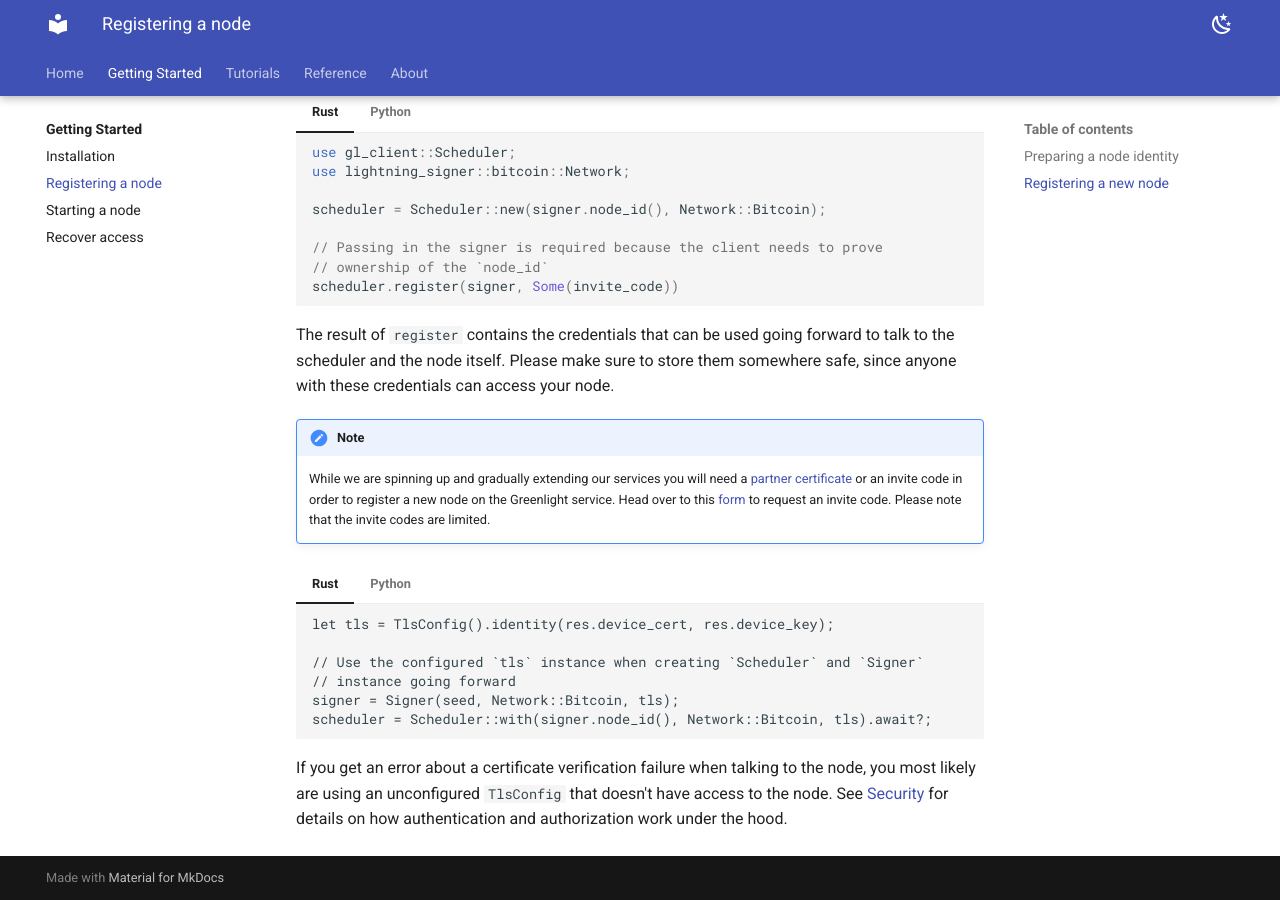
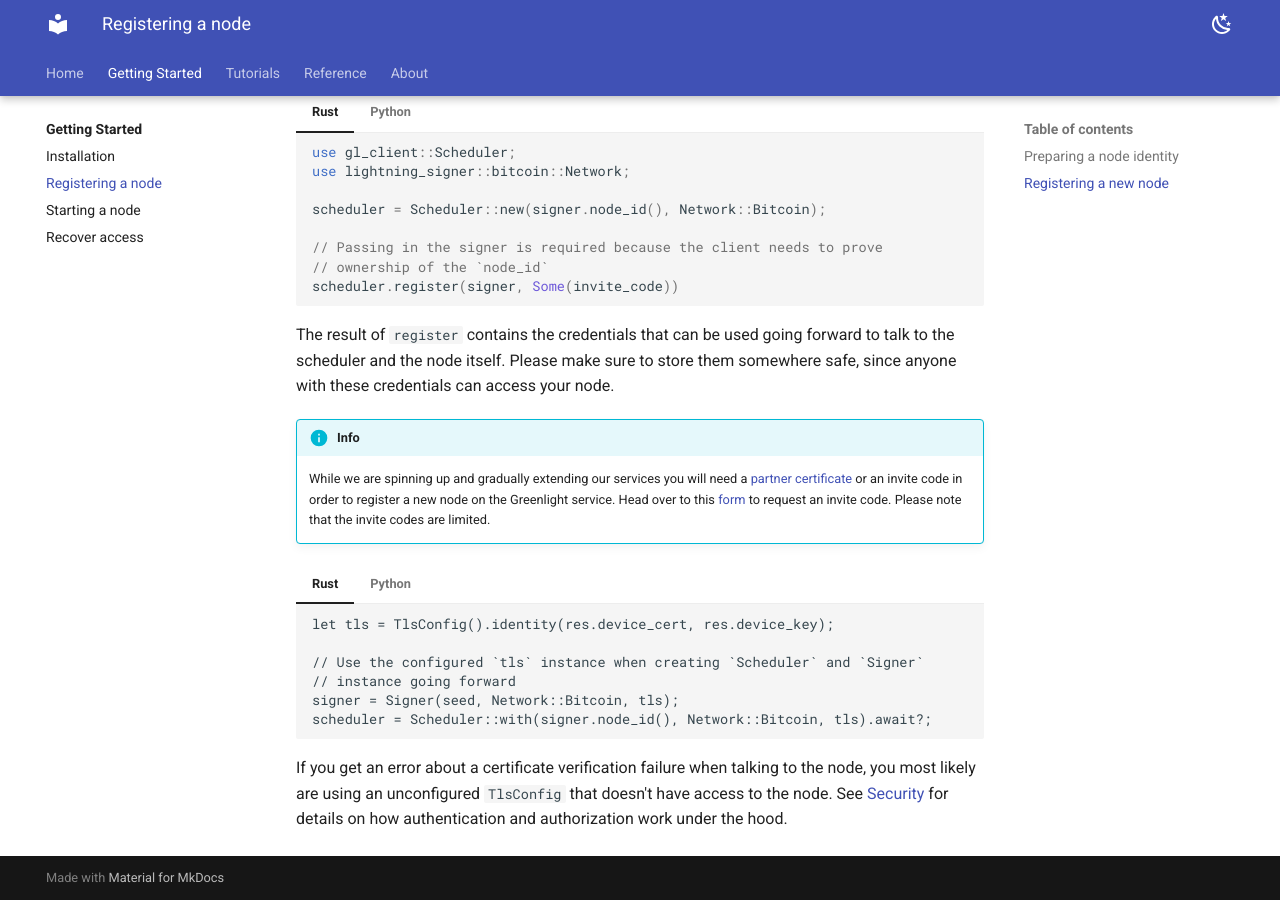
Before and after one commit to Blockstream/greenlight, an MkDocs documentation site: the page built from docs/src/getting-started/register.md, in a window 1280 px wide and 900 px high, scrolled down 1990 px. Built offline with MkDocs 1.6.1 and Material for MkDocs 9.7.7, drawn with Linux system fonts in a browser that asks for light colours.

Commit message:
docs: Change box type of invite code
Signed-off-by: Peter Neuroth <pet.v.ne@gmail.com>

```diff
--- a/docs/src/getting-started/register.md
+++ b/docs/src/getting-started/register.md
@@ -181,8 +181,7 @@ going forward to talk to the scheduler and the node itself. Please
 make sure to store them somewhere safe, since anyone with these
 credentials can access your node.
 
-!!! Note
-
+!!! Info
 	While we are spinning up and gradually extending our services
 	you will need a [partner certificate][partner-cert] or an invite code
 	in order to register a new node on the Greenlight service. Head over
```
